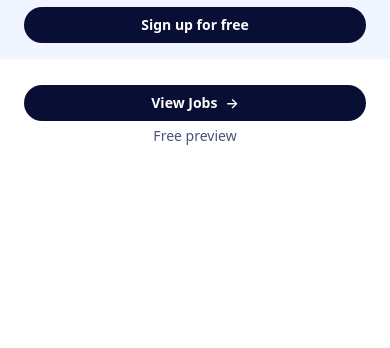
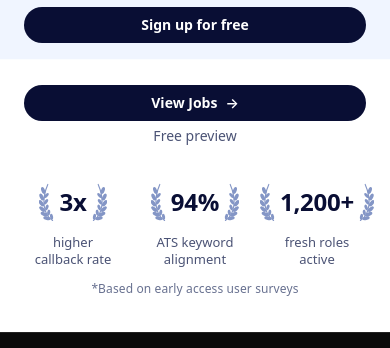
Before and after one commit to ORM-git/ssampe, a website built with Vite: page index.html in a window 390 px wide. Shown: the part 251-599 px from the top of the page. Built offline with nearby package versions, Linux system fonts and the light colour scheme; animation ran at ten frames a second.

Commit message:
Remove first-screen min-height; even gaps around the stats row
Drop the 100vh/100svh wrapper that left a large empty space under Free
preview. Hero, job cards, View Jobs and stats now flow continuously;
the stats row has 36px (phones) / 48px (desktop) above and below.

Co-Authored-By: Claude Opus 5.5 <noreply@anthropic.com>

```diff
--- a/index.html
+++ b/index.html
@@ -25,7 +25,6 @@
   </nav>
 </header>
 <main id="main">
-  <div class="first">
   <section class="wrap hero band" aria-labelledby="hero-h">
     <div class="hero-top">
     <p class="badge"><i aria-hidden="true"></i>1,240 new jobs found today</p>
@@ -45,8 +44,6 @@
       <p class="fj-note">Free preview</p>
     </div>
   </section>
-
-  </div>
 
   <section class="wrap s stats-row" aria-label="CareerMonke in numbers">
     <dl class="stats" aria-describedby="stats-note">
--- a/src/site.css
+++ b/src/site.css
@@ -74,12 +74,9 @@
 .landing-wrapper .fj-note{margin:10px 0 0;font-size:14px;color:var(--muted)}
 
 /* stats row, after the job cards */
-.landing-wrapper .stats-row{padding-top:48px;padding-bottom:48px}
-@media (min-width:768px){.landing-wrapper .stats-row{padding-top:72px;padding-bottom:72px}}
-/* first screen: hero + job cards fill the viewport below the 52px header, so the stats row starts below the fold */
-.landing-wrapper .first{display:flex;flex-direction:column;min-height:calc(100vh - 52px);min-height:calc(100svh - 52px)}
-.landing-wrapper .first > *{width:100%}
-.landing-wrapper .first > .hjs{flex:1}
+/* even gap above and below the stats row: 36px phones, 48px desktop */
+.landing-wrapper section.stats-row{padding-top:36px;padding-bottom:36px}
+@media (min-width:768px){.landing-wrapper section.stats-row{padding-top:48px;padding-bottom:48px}}
 .landing-wrapper .stats-row .stats{margin-top:0}
 
 /* 4. Logo slider (static copy of the jobs ticker look) */
@@ -156,7 +153,6 @@
 @media (min-width:768px){
   body{margin:0}
   .landing-wrapper .top{height:48px}
-  .landing-wrapper .first{min-height:calc(100vh - 48px);min-height:calc(100svh - 48px)}
   .landing-wrapper .hero{padding-top:4px;padding-bottom:8px}
   .landing-wrapper .hero h1{margin-top:2px}
   .landing-wrapper .hero h1 .l2{margin-top:0}
```
